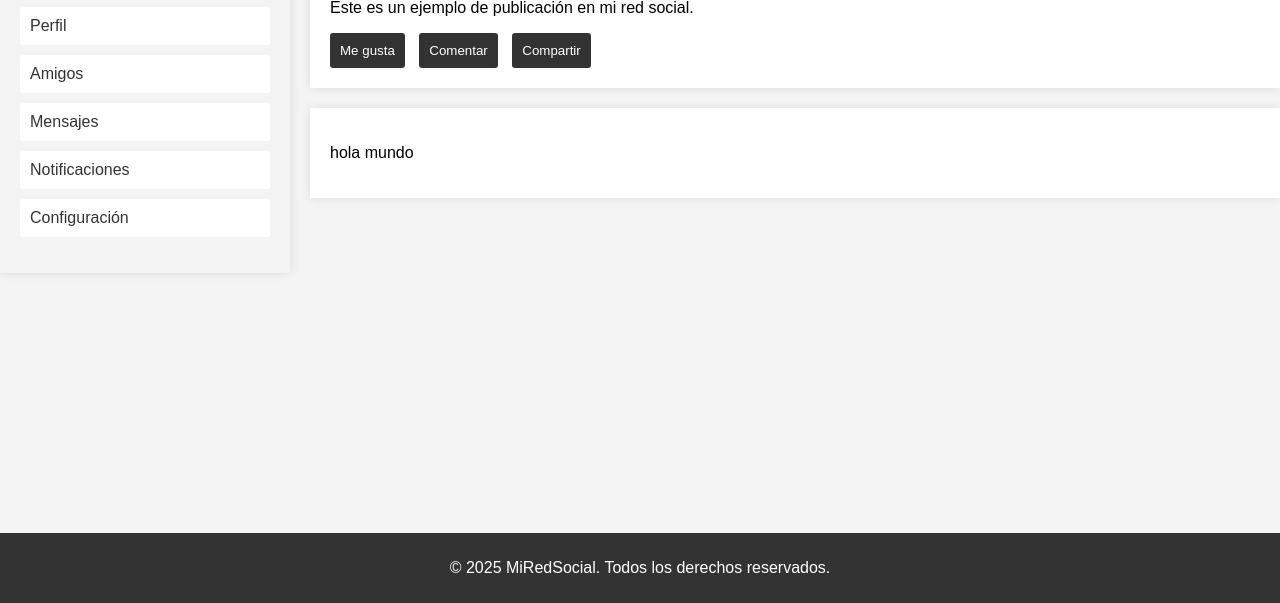
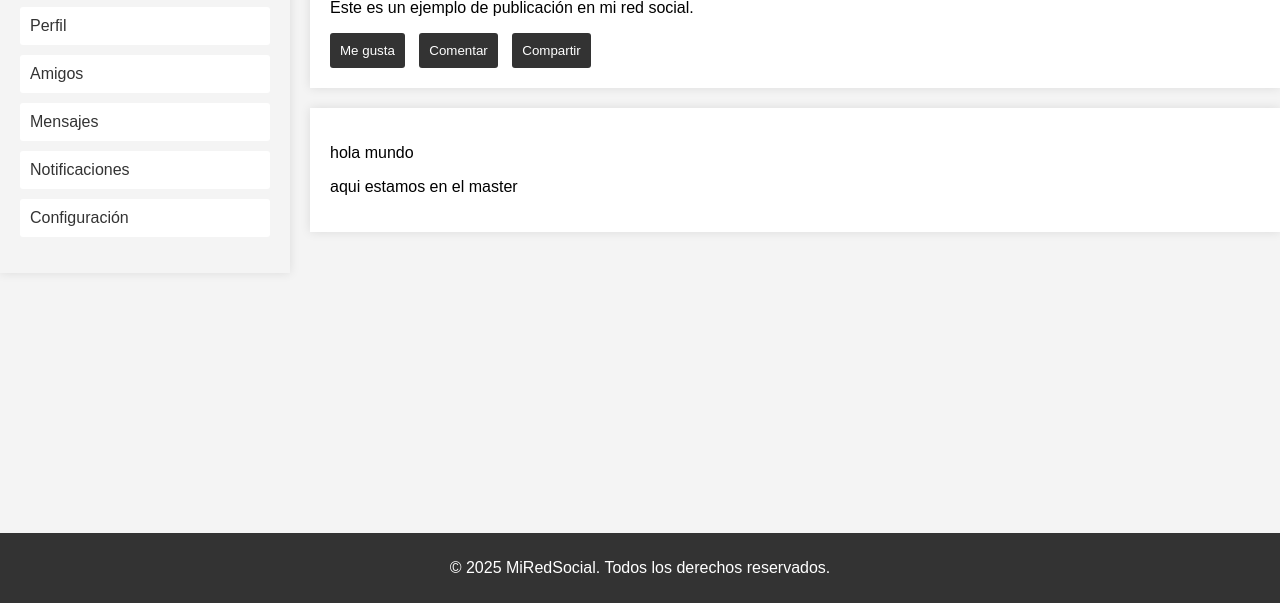
Before and after one commit to L1MaoO/practica_numero, a plain HTML site: page index.html in a window 1280 px wide. Shown: the part 197-800 px from the top of the page. Drawn offline with Linux system fonts and the light colour scheme.

Commit message:
rama master

```diff
--- a/index.html
+++ b/index.html
@@ -47,6 +47,7 @@
             </div>
             <div class="post">
             <p>hola mundo</p>
+            <p>aqui estamos en el master</p>
             </div>
         </section>
 
```
